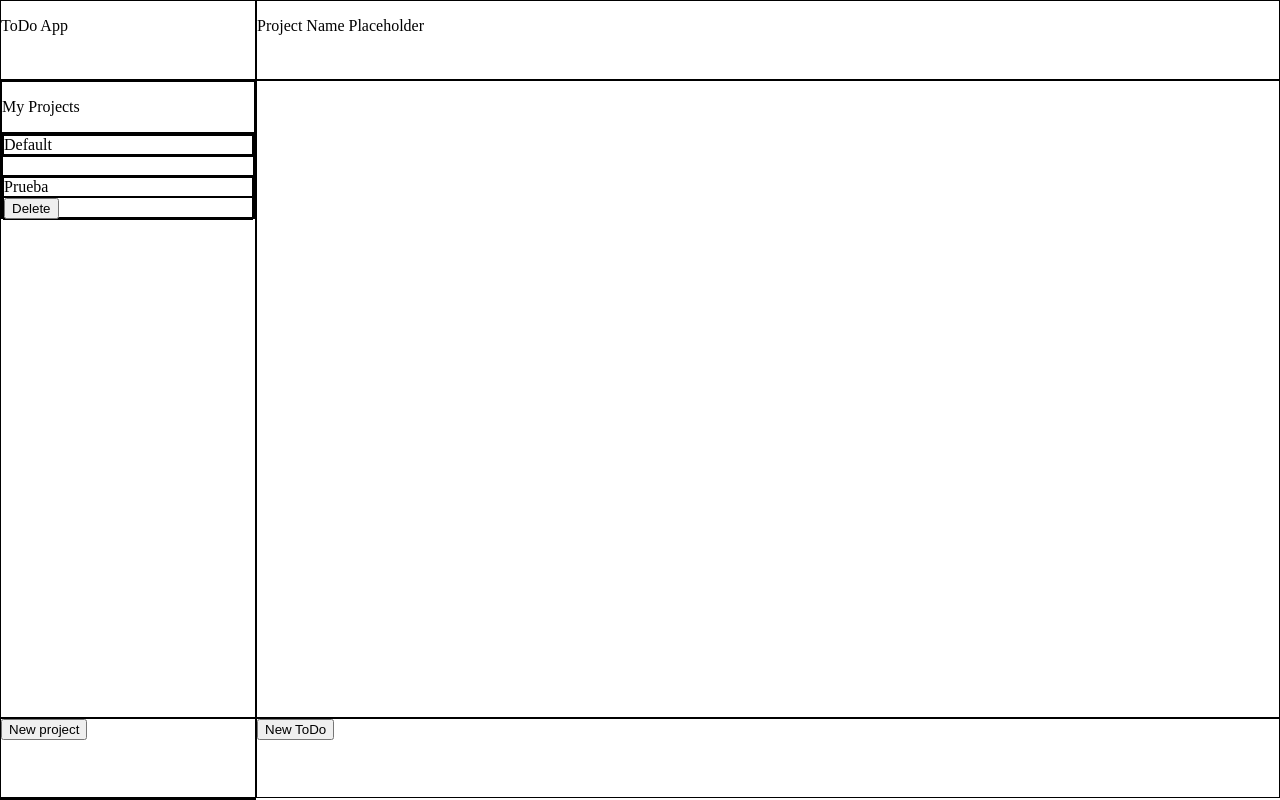
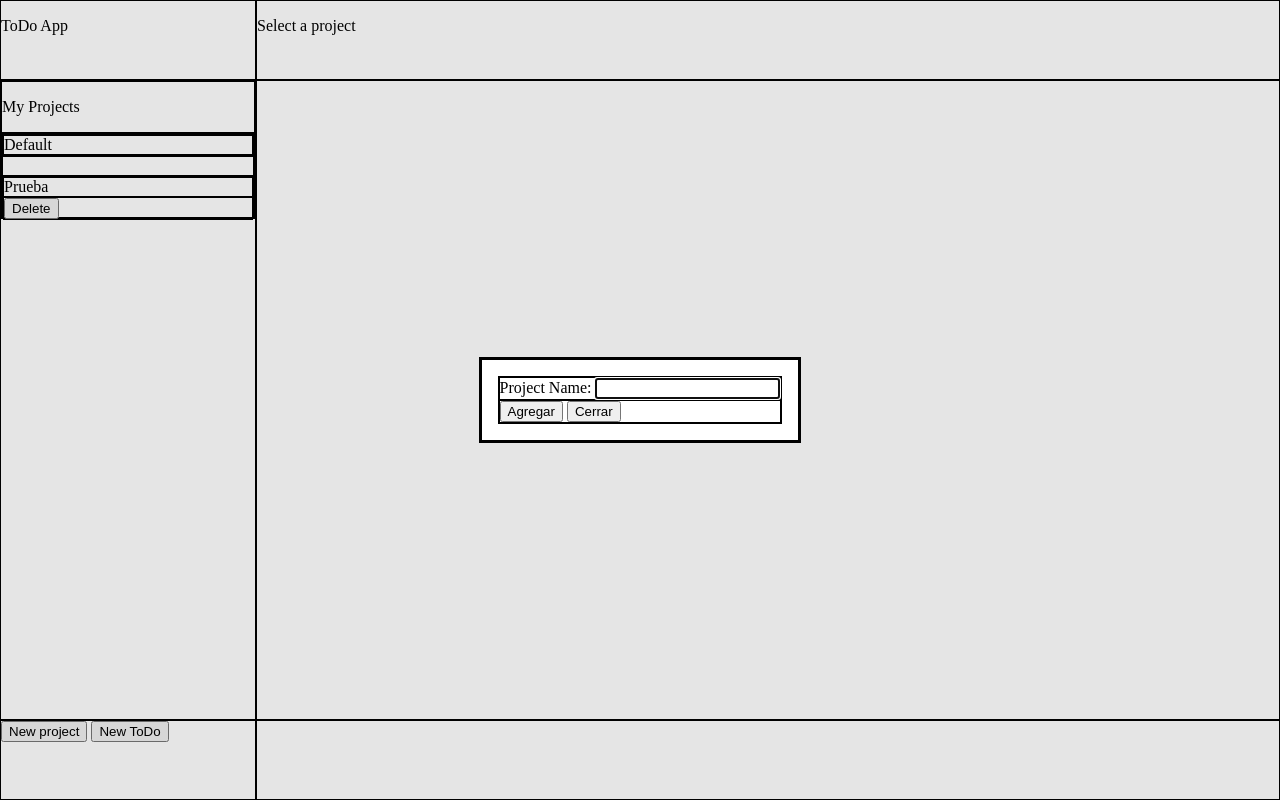
Before and after one commit to Setnegrusni/todo-list-project, a website built with webpack: page src/template.html in a window 1280 px wide. Both pictures are taken after a click on the button "New project". Built offline with nearby package versions, Linux system fonts and the light colour scheme.

Commit message:
Multiple minor skeleton changes

```diff
--- a/src/template.html
+++ b/src/template.html
@@ -10,7 +10,7 @@
         <p>ToDo App</p>
     </div>
     <div class="project-name">
-        <p id="project-name">Project Name Placeholder</p>
+        <p id="projectSelected">Select a project</p>
     </div>
     <div class="side-panel">
         <div>
@@ -19,22 +19,20 @@
         <div class="project-section"></div>
     </div>
     <div class="main-content"></div>
-    <div class="add-project">
-        <button id="new-project">New project</button>
-    </div>
-    <div class="add-todo">
-        <button id="new-todo">New ToDo</button>
+    <div class="add-project-todo">
+        <button id="newProject">New project</button>
+        <button id="newTodo">New ToDo</button>
     </div>
     <div class="form-modals">
-        <dialog id="project-modal">
+        <dialog id="projectModal">
             <div class="project-form">
                 <div class="project-title">
-                    <label for="projectTitle">Project Name:</label>
-                    <input type="text" id="projectTitle">
+                    <label for="projectName">Project Name:</label>
+                    <input type="text" id="projectName">
                 </div>
                 <div class="modal-footer">
-                    <button id="new-project">Agregar</button>
-                    <button id="close-modal">Cerrar</button>
+                    <button id="addingProject">Agregar</button>
+                    <button id="closeModal">Cerrar</button>
                 </div>
             </div>
         </dialog>
```
